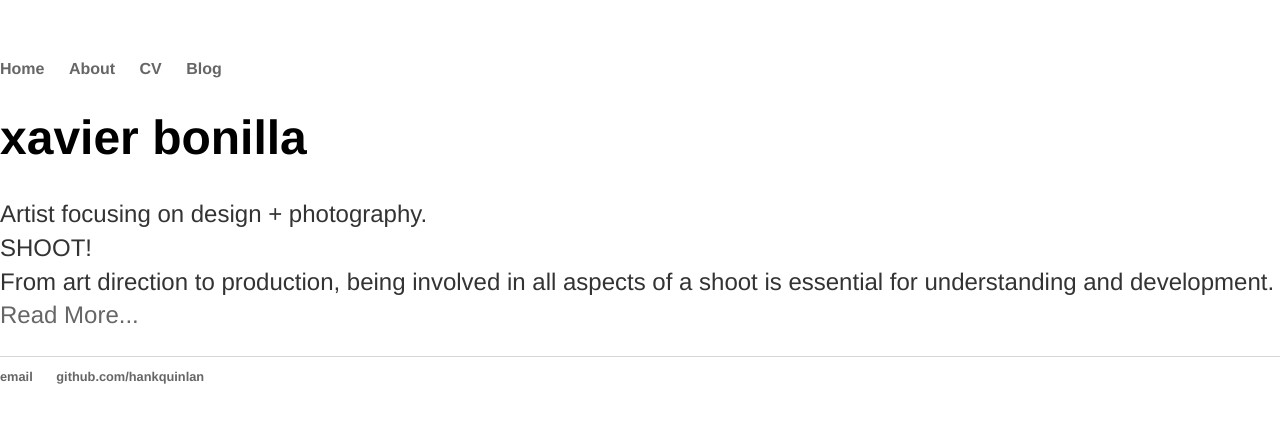
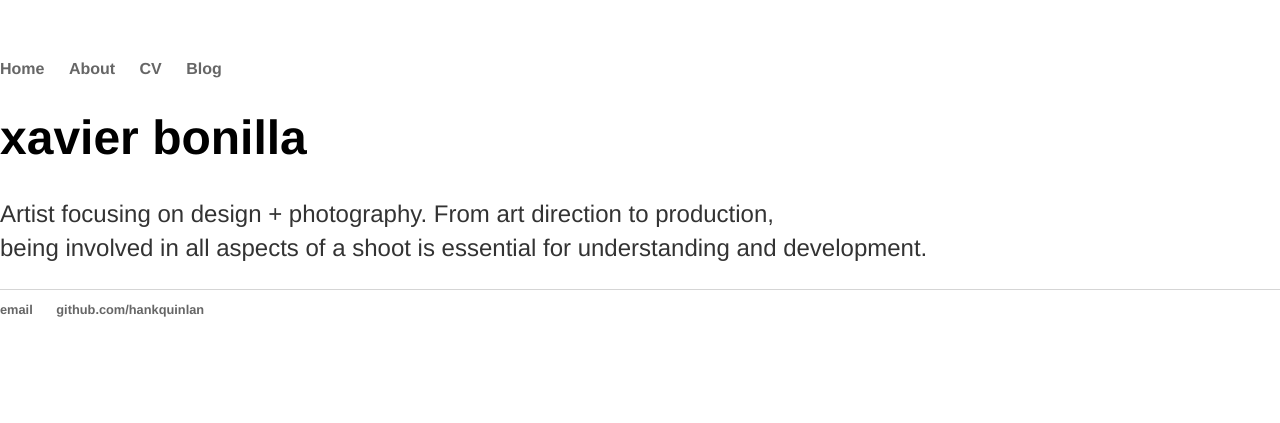
Before and after one commit to developer-xavier/developer-xavier.github.io, a Jekyll site: the page built from index.html, in a window 1280 px wide. Shown: the top 423 px of the page. Built offline with Jekyll 4.4.1, drawn with Linux system fonts in a browser that asks for light colours.

Commit message:
Update index.html

```diff
--- a/index.html
+++ b/index.html
@@ -5,7 +5,6 @@ title: development by xavier
 <div class="blurb">
 	<h1>xavier bonilla</h1>
 	<p>Artist focusing on design + photography.
-		<br>SHOOT!<br>
-		From art direction to production, being involved in all aspects of a shoot is essential for understanding and development.
-		<a href="/about">Read More...</a></p>
+		From art direction to production,
+		<br>being involved in all aspects of a shoot is essential for understanding and development.
 </div><!-- /.blurb -->
```
